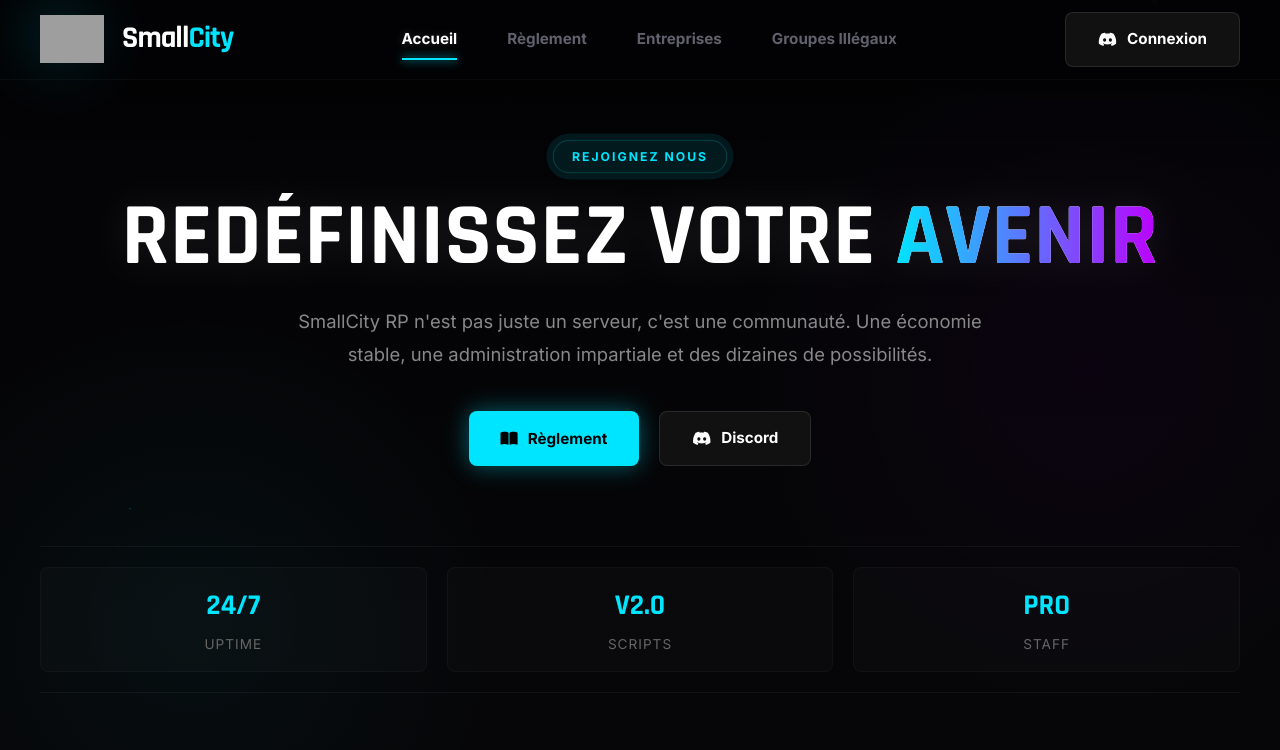
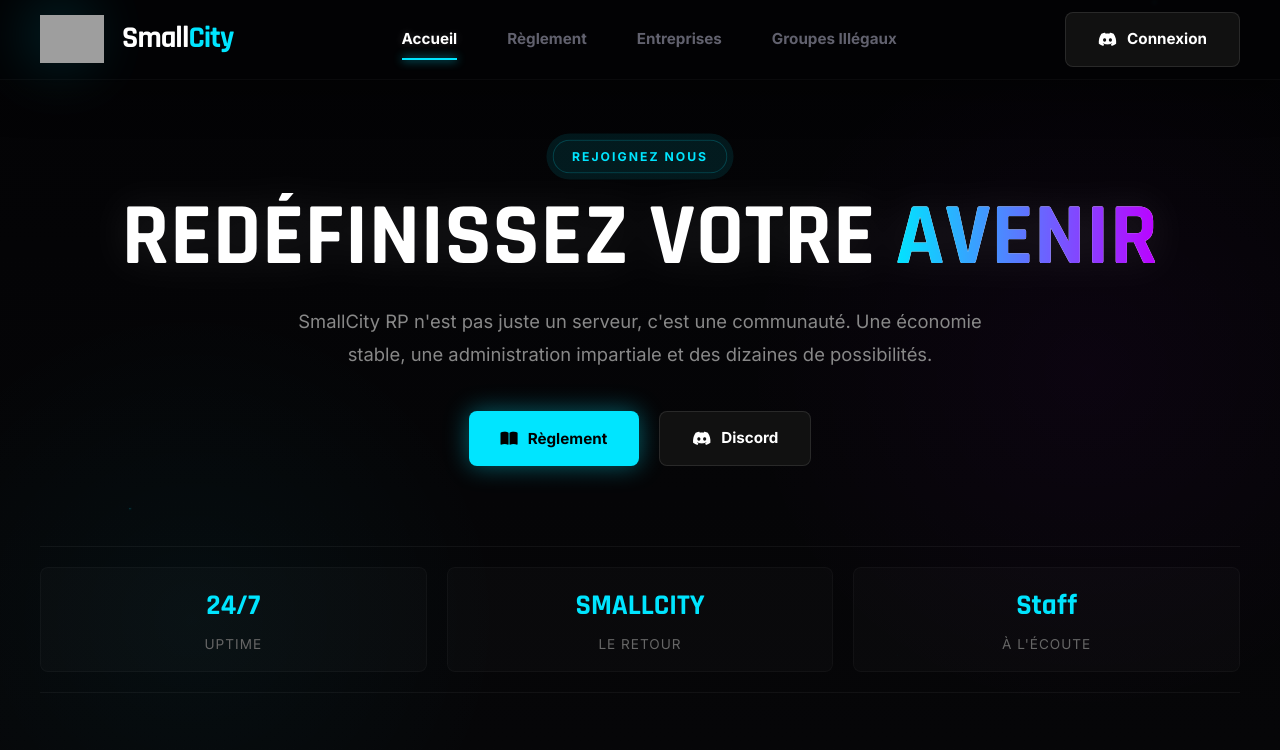
Before and after one commit to ZIKOpl/SMALLCITY-RP, a website: page public/index.html in a window 1280 px wide. Shown: the top 750 px of the page. Drawn offline with Linux system fonts and the light colour scheme; no server answers; grey boxes are pictures that could not be loaded.

```diff
--- a/public/index.html
+++ b/public/index.html
@@ -53,8 +53,8 @@
         <!-- STATS -->
         <div class="stats-container">
             <div class="stat-item"><div class="stat-value">24/7</div><div class="stat-label">Uptime</div></div>
-            <div class="stat-item"><div class="stat-value">V2.0</div><div class="stat-label">Scripts</div></div>
-            <div class="stat-item"><div class="stat-value">PRO</div><div class="stat-label">Staff</div></div>
+            <div class="stat-item"><div class="stat-value">SMALLCITY</div><div class="stat-label">LE RETOUR</div></div>
+            <div class="stat-item"><div class="stat-value">Staff</div><div class="stat-label">À L'ÉCOUTE</div></div>
         </div>
 
         <div class="features-grid">
```
